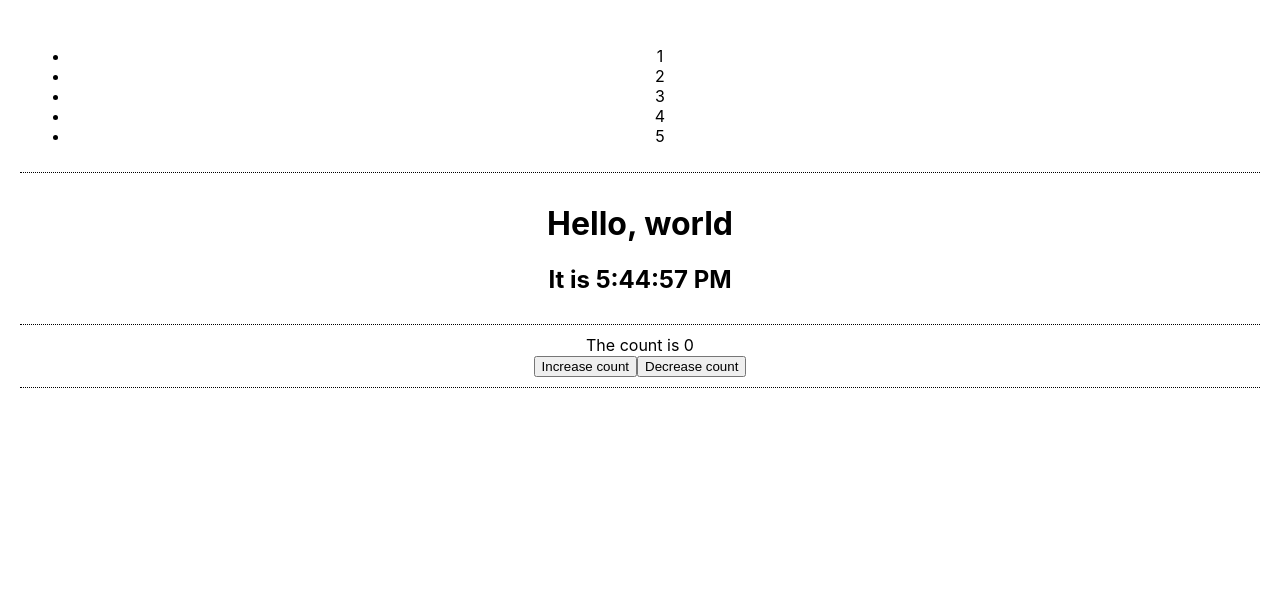
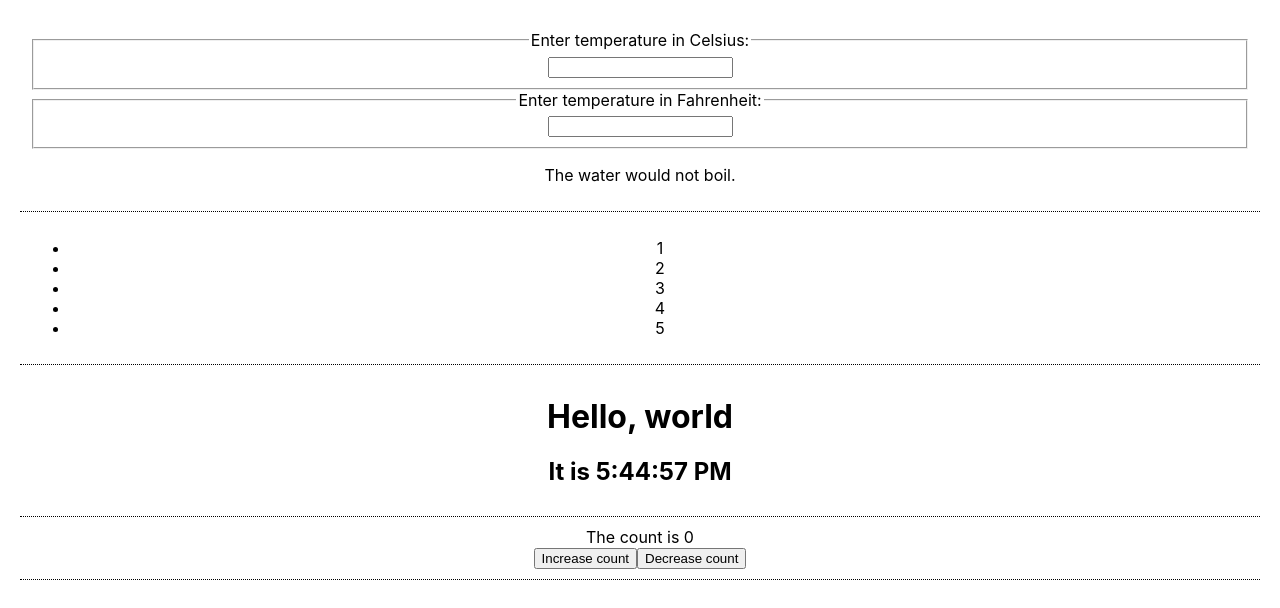
Before and after one commit to artificialarea/react-alt-playground, a React (Create React App) app: page / in a window 1280 px wide. Shown: the top 608 px of the page. Built offline with nearby package versions, Linux system fonts and the light colour scheme.

Commit message:
updated and finished Lifting State Up exercise.

```diff
--- a/src/App.js
+++ b/src/App.js
@@ -1,9 +1,9 @@
 import React from 'react';
 import './App.css';
-import CounterApp from './Counter/CounterApp'
+import CounterApp from './Counter/CounterApp';
 import ClockApp from './Clock/ClockApp';
-import NumberListApp from './NumberList/NumberListApp'
-
+import NumberListApp from './NumberList/NumberListApp';
+import LiftingStateUpApp from './LiftingStateUp/LiftingStateUpApp';
 
 class App extends React.Component {
 
@@ -14,6 +14,10 @@
 
     return (
       <div className='UberApp'>
+
+        <div className="LiftingStateUpApp">
+          <LiftingStateUpApp />
+        </div>
 
         <div className="NumberListApp">
           <NumberListApp numbers={numbers} />
--- /dev/null
+++ b/src/LiftingStateUp/BoilingVerdict.js
@@ -0,0 +1,9 @@
+import React from 'react';
+
+export default function BoilingVerdict(props) {
+
+  if (props.celsius >= 100) {
+    return <p>The water would boil.</p>
+  }
+  return <p>The water would not boil.</p>
+}
--- /dev/null
+++ b/src/LiftingStateUp/Calculator.js
@@ -0,0 +1,65 @@
+import React from 'react';
+import BoilingVerdict from './BoilingVerdict';
+import TemperatureInput from './TemperatureInput';
+
+
+function toCelsius(fahrenheit) {
+  return (fahrenheit - 32) * 5 / 9;
+}
+function toFahrenheit(celsius) {
+  return (celsius * 9 / 5) + 32;
+}
+
+function tryConvert(temperature, convert) {
+  const input = parseFloat(temperature);
+  if (Number.isNaN(input)) {
+    return '';
+  }
+  const output = convert(input);
+  const rounded = Math.round(output * 1000) / 1000;
+  return rounded.toString();
+}
+
+
+export default class Calculator extends React.Component {
+
+  constructor(props) {
+    super(props)
+    this.handleCelsiusChange = this.handleCelsiusChange.bind(this);
+    this.handleFarenheitChange = this.handleFarenheitChange.bind(this);
+    this.state = {
+        temperature: '',
+        scale: 'c',
+    };
+  }
+
+  handleCelsiusChange(temperature) {
+    this.setState({scale: 'c', temperature})
+  }
+  handleFarenheitChange(temperature) {
+    this.setState({scale: 'f', temperature})
+  }
+
+  render() {
+    const { scale, temperature } = this.state
+    const celsius = scale === 'f' ? tryConvert(temperature, toCelsius) : temperature;
+    const fahrenheit = scale === 'c' ? tryConvert(temperature, toFahrenheit) : temperature;
+    return (
+      <>
+        <TemperatureInput
+          scale={'c'}
+          temperature={celsius}
+          onTemperatureChange = {this.handleCelsiusChange}
+          />
+        <TemperatureInput
+          scale={'f'}
+          temperature={fahrenheit}
+          onTemperatureChange = {this.handleFarenheitChange}
+        />
+        <BoilingVerdict
+          celsius={parseFloat(temperature)}
+        />
+      </>
+    )
+  }
+}
--- /dev/null
+++ b/src/LiftingStateUp/LiftingStateUpApp.js
@@ -0,0 +1,10 @@
+import React from 'react';
+import Calculator from './Calculator';
+
+// per: https://reactjs.org/docs/lifting-state-up.html
+
+export default function LiftingStateUpApp() {
+  return (
+    <Calculator />
+  )
+}
--- /dev/null
+++ b/src/LiftingStateUp/TemperatureInput.js
@@ -0,0 +1,32 @@
+import React from 'react';
+
+const scaleNames = {
+  c: 'Celsius',
+  f: 'Fahrenheit',
+};
+
+export default class TemperatureInput extends React.Component {
+
+  constructor(props) {
+    super(props)
+    this.handleChange = this.handleChange.bind(this);
+  }
+
+  handleChange(event) {
+    this.props.onTemperatureChange(event.target.value)
+  }
+
+  render() {
+    const { temperature } = this.props;
+    const { scale } = this.props;
+    return (
+      <fieldset>
+        <legend>Enter temperature in {scaleNames[scale]}:</legend>
+        <input
+          value={temperature}
+          onChange={this.handleChange}
+        />
+      </fieldset>
+    )
+  }
+}
--- a/src/NumberList/NumberListApp.js
+++ b/src/NumberList/NumberListApp.js
@@ -1,5 +1,7 @@
 import React from 'react';
 import uuid from 'react-uuid'; // NOTE: using react-uuid to generate 128bit Universal Unique Identifier (UUID) !!! =D
+// BUT IS IT WORKING????
+// esLint: "Could not find a declaration file for module 'react-uuid'""
 
 
 export default function NumberList(props) {
```
